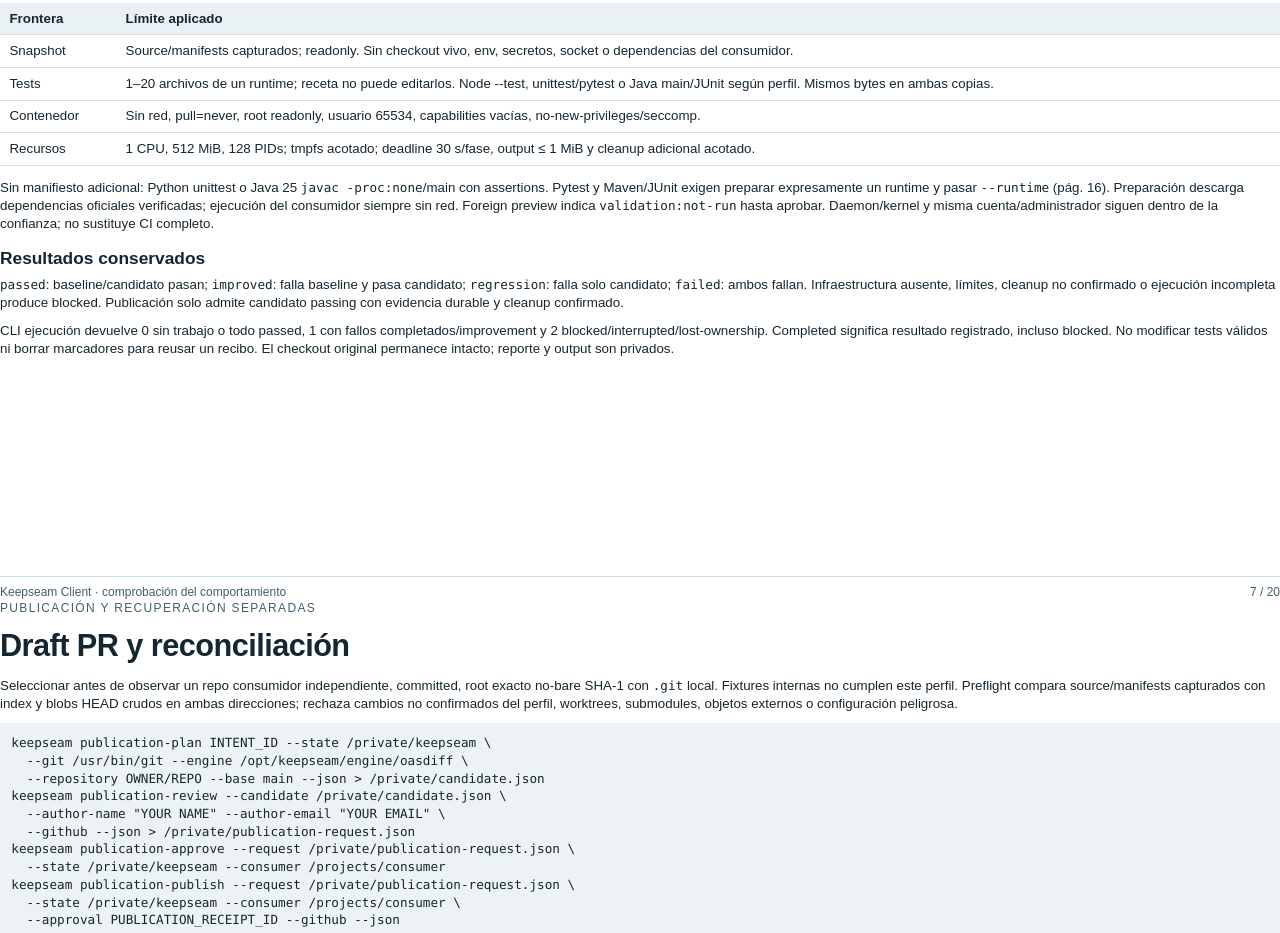
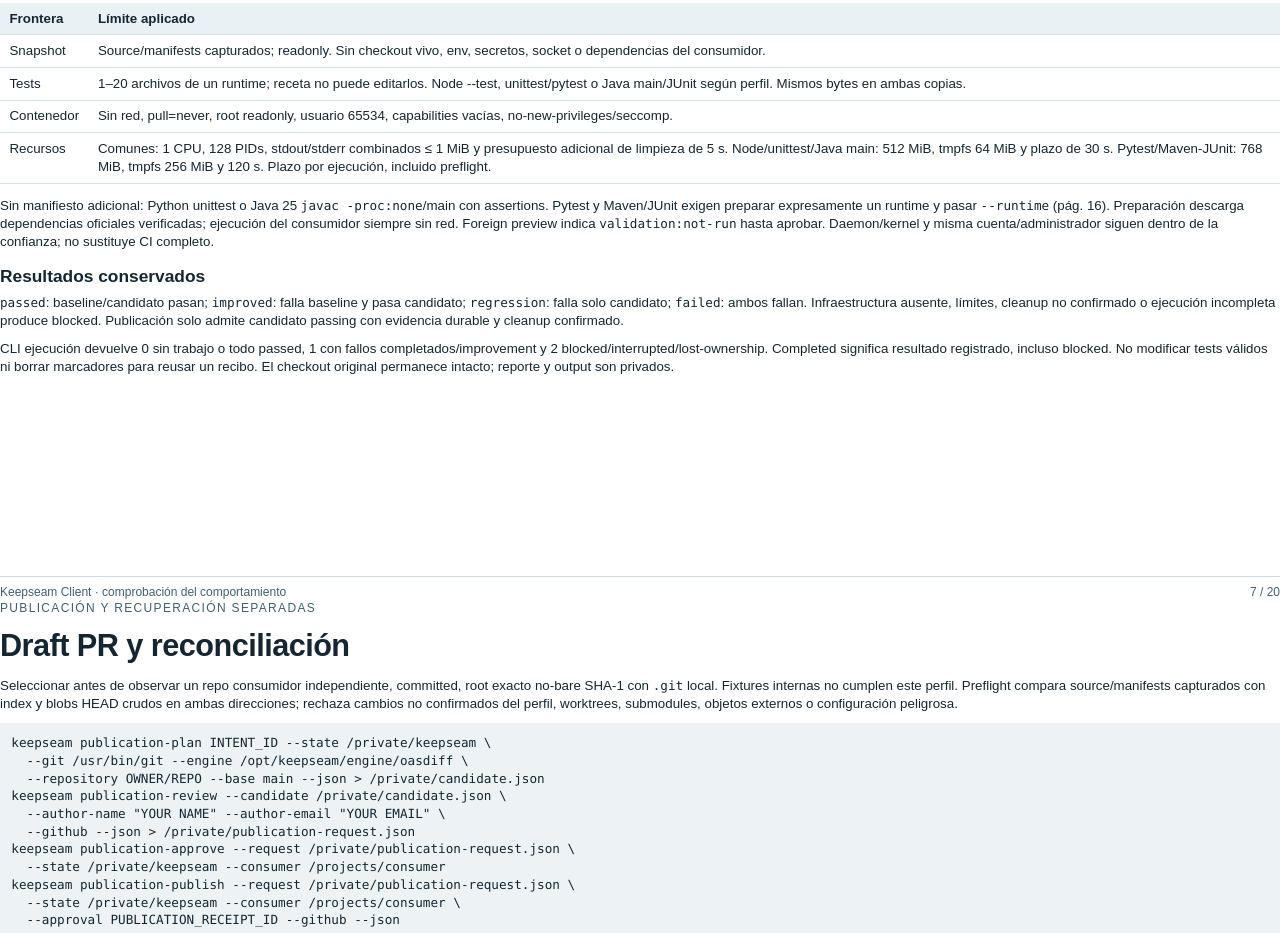
Before and after one commit to Altitud-Studio-S-L-U/self-api, a website: page docs/technical-guide.html in a window 1280 px wide. Shown: the part 6490-7423 px from the top of the page. Drawn offline with Linux system fonts and the light colour scheme.

Commit message:
docs: clarify prepared validation resource limits

```diff
--- a/docs/technical-guide.html
+++ b/docs/technical-guide.html
@@ -213,7 +213,7 @@
 <tr><td>Snapshot</td><td>Source/manifests capturados; readonly. Sin checkout vivo, env, secretos, socket o dependencias del consumidor.</td></tr>
 <tr><td>Tests</td><td>1–20 archivos de un runtime; receta no puede editarlos. Node --test, unittest/pytest o Java main/JUnit según perfil. Mismos bytes en ambas copias.</td></tr>
 <tr><td>Contenedor</td><td>Sin red, pull=never, root readonly, usuario 65534, capabilities vacías, no-new-privileges/seccomp.</td></tr>
-<tr><td>Recursos</td><td>1 CPU, 512 MiB, 128 PIDs; tmpfs acotado; deadline 30 s/fase, output ≤ 1 MiB y cleanup adicional acotado.</td></tr>
+<tr><td>Recursos</td><td>Comunes: 1 CPU, 128 PIDs, stdout/stderr combinados ≤ 1 MiB y presupuesto adicional de limpieza de 5 s. Node/unittest/Java main: 512 MiB, tmpfs 64 MiB y plazo de 30 s. Pytest/Maven-JUnit: 768 MiB, tmpfs 256 MiB y 120 s. Plazo por ejecución, incluido preflight.</td></tr>
 </tbody></table>
 <p>Sin manifiesto adicional: Python unittest o Java 25 <code>javac -proc:none</code>/main con assertions. Pytest y Maven/JUnit exigen preparar expresamente un runtime y pasar <code>--runtime</code> (pág. 16). Preparación descarga dependencias oficiales verificadas; ejecución del consumidor siempre sin red. Foreign preview indica <code>validation:not-run</code> hasta aprobar. Daemon/kernel y misma cuenta/administrador siguen dentro de la confianza; no sustituye CI completo.</p>
 <h2>Resultados conservados</h2>
```
Also changed, not shown: 1 other file.
